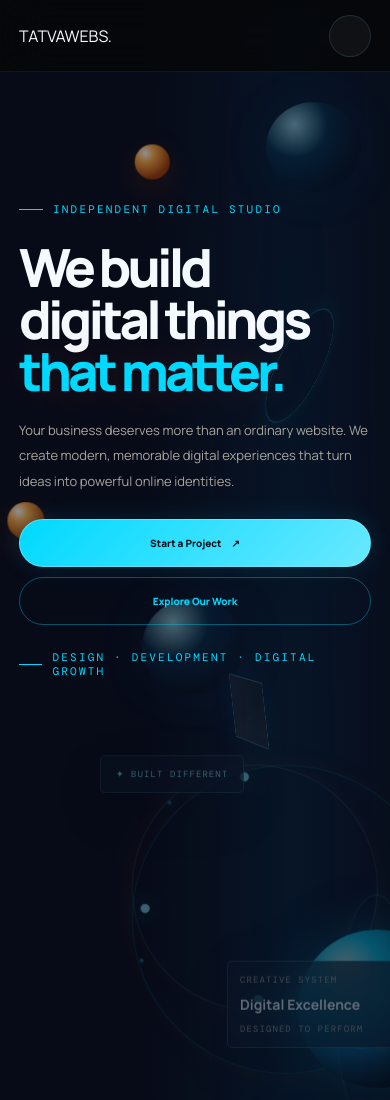
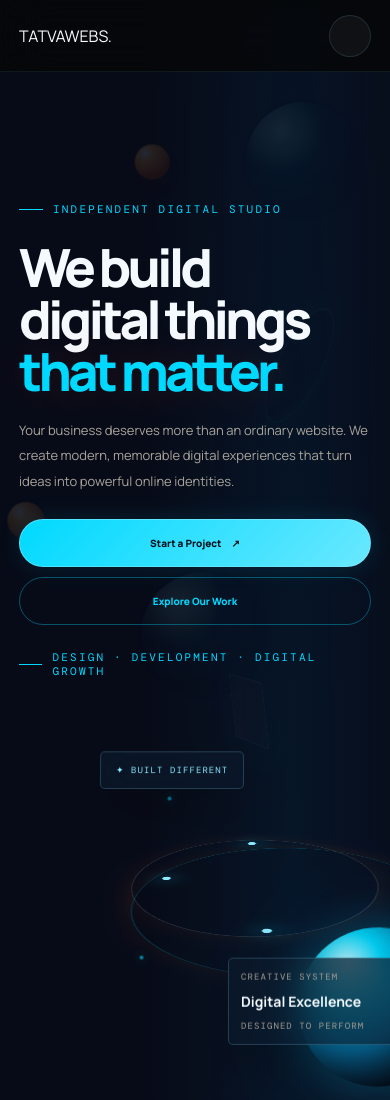
Before and after one commit to tatva-webs/tatva-webs, a plain HTML site: page index.html in a window 390 px wide. Shown: the top 1100 px of the page. Drawn offline with nearby package versions, Linux system fonts and the light colour scheme.

Commit message:
Update styles.css

```diff
--- a/styles.css
+++ b/styles.css
@@ -1970,3 +1970,93 @@ select:focus {
     transition: none;
   }
 }
+
+/* =========================================
+   TATVA WEBS — HERO EMERGENCY CORRECTION
+========================================= */
+
+/* RESTORE THE HERO CONTENT */
+.hero-copy {
+  position: relative !important;
+  z-index: 10 !important;
+  display: block !important;
+  visibility: visible !important;
+}
+
+.hero-copy .reveal,
+.hero-copy .reveal.is-visible {
+  opacity: 1 !important;
+  visibility: visible !important;
+  filter: none !important;
+  transform: none !important;
+}
+
+/* RESTORE THE ORIGINAL ARTWORK SCALE */
+.hero-art {
+  position: relative !important;
+  width: 100% !important;
+  min-width: 0 !important;
+  min-height: 440px !important;
+  opacity: 1 !important;
+  overflow: visible !important;
+  transform: none !important;
+  perspective: 1000px;
+}
+
+/* REMOVE THE EXTRA ORBIT RINGS I ADDED */
+.core-sphere::before,
+.core-sphere::after {
+  content: none !important;
+}
+
+/* RESTORE ORIGINAL ORBIT ANGLES */
+.hero-orbit {
+  animation: tatvaOrbit 12s ease-in-out infinite !important;
+}
+
+.hero-orbit:nth-of-type(2) {
+  animation-delay: -4s !important;
+}
+
+/* RESTORE ORIGINAL CORE ANIMATION */
+.core-sphere {
+  animation: tatvaCore 6s ease-in-out infinite !important;
+}
+
+/* REDUCE AMBIENT DISTRACTIONS */
+.ambient-object {
+  opacity: .22 !important;
+}
+
+.ambient-object.sphere {
+  width: 115px !important;
+  height: 115px !important;
+}
+
+/* TABLET: PUT CONTENT ABOVE THE ART */
+@media (max-width: 850px) {
+  .hero-grid {
+    grid-template-columns: 1fr !important;
+    gap: 20px !important;
+  }
+
+  .hero-copy {
+    max-width: 650px;
+  }
+
+  .hero-art {
+    width: 100% !important;
+    min-height: 350px !important;
+  }
+}
+
+/* MOBILE */
+@media (max-width: 650px) {
+  .hero-art {
+    min-height: 300px !important;
+  }
+
+  .ambient-object {
+    opacity: .12 !important;
+  }
+}
```
